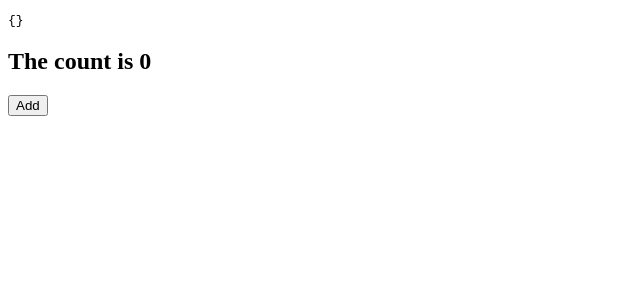
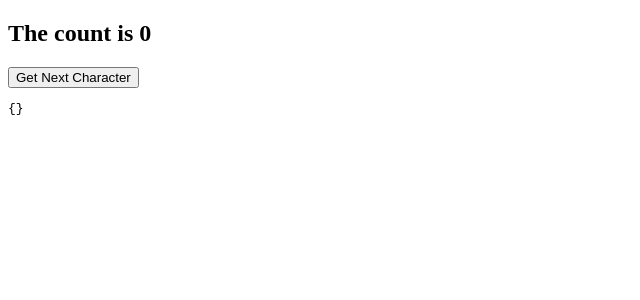
Before and after one commit to Fatima-hub333/myapp, a React (Create React App) app: page / in a window 1280 px wide. Shown: the top 300 px of the page, without its empty margins (0-640 px from the left). Built offline with nearby package versions, Linux system fonts and the light colour scheme; no server answers; the HTML template or start-up script is replaced by a standard one.

Commit message:
useEffect: when to use dependencies

```diff
--- a/src/App.js
+++ b/src/App.js
@@ -8,16 +8,17 @@ const App = () => {
 
   console.log("Component Render")
   React.useEffect(function () {
-      fetch("https://swapi.dev/api/people/1")
+      fetch(`https://swapi.dev/api/people/${count}`)
        .then(res => res.json())
        .then(data => setStarWarsData(data))
-    }, [])
+    }, [count])
 
   return (
       <div>
+
+      <h2>The count is {count}</h2>
+      <button onClick={() => setCount(prevCount => prevCount + 1)}>Get Next Character</button>
       <pre>{JSON.stringify(starWarsData, null, 2)}</pre>
-      <h2>The count is {count}</h2>
-      <button onClick={() => setCount(prevCount => prevCount + 1)}>Add</button>
       </div>
   )
 }
```
